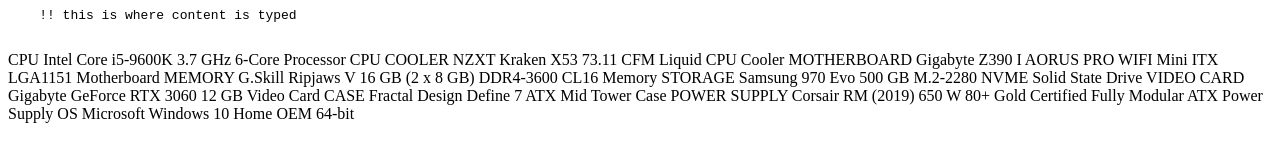
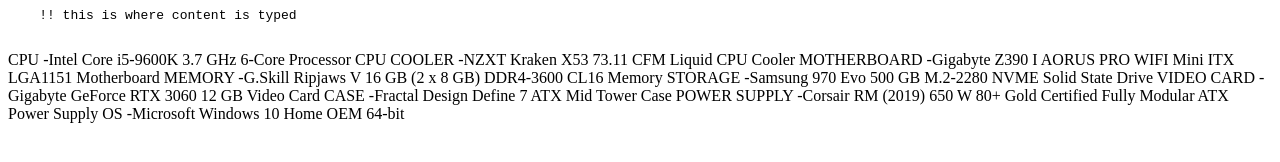
Before and after one commit to GerardoAmezcua092/GerardoAmezcua.github.io, a plain HTML site: page index.html in a window 1280 px wide. Drawn offline with Linux system fonts and the light colour scheme.

Commit message:
Update index.html

```diff
--- a/index.html
+++ b/index.html
@@ -5,22 +5,22 @@
     !! this is where content is typed
       </pre>
     CPU
-    	Intel Core i5-9600K 3.7 GHz 6-Core Processor
+    	-Intel Core i5-9600K 3.7 GHz 6-Core Processor
     CPU COOLER
-    NZXT Kraken X53 73.11 CFM Liquid CPU Cooler
+      -NZXT Kraken X53 73.11 CFM Liquid CPU Cooler
     MOTHERBOARD
-    Gigabyte Z390 I AORUS PRO WIFI Mini ITX LGA1151 Motherboard
+      -Gigabyte Z390 I AORUS PRO WIFI Mini ITX LGA1151 Motherboard
     MEMORY
-    	G.Skill Ripjaws V 16 GB (2 x 8 GB) DDR4-3600 CL16 Memory
+    	-G.Skill Ripjaws V 16 GB (2 x 8 GB) DDR4-3600 CL16 Memory
     STORAGE
-    	Samsung 970 Evo 500 GB M.2-2280 NVME Solid State Drive
+    	-Samsung 970 Evo 500 GB M.2-2280 NVME Solid State Drive
     VIDEO CARD
-    	Gigabyte GeForce RTX 3060 12 GB Video Card
+    	-Gigabyte GeForce RTX 3060 12 GB Video Card
     CASE
-    	Fractal Design Define 7 ATX Mid Tower Case
+    	-Fractal Design Define 7 ATX Mid Tower Case
     POWER SUPPLY
-    	Corsair RM (2019) 650 W 80+ Gold Certified Fully Modular ATX Power Supply
+    	-Corsair RM (2019) 650 W 80+ Gold Certified Fully Modular ATX Power Supply
     OS
-    	Microsoft Windows 10 Home OEM 64-bit
+    	-Microsoft Windows 10 Home OEM 64-bit
     </body>
   </html>
```
